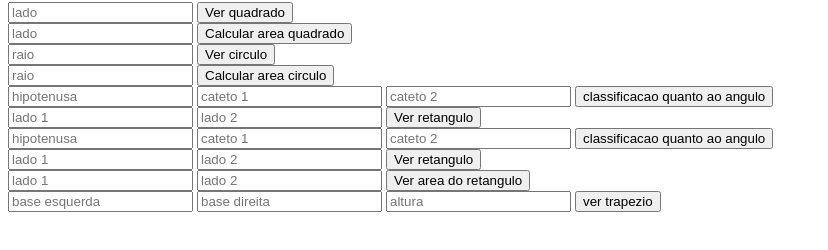
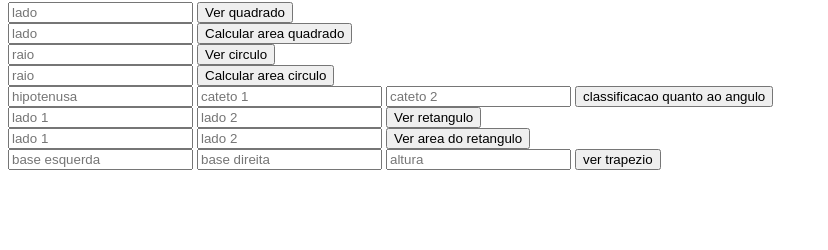
Before and after one commit to Sarmuns/trabNuvem, a website: page index.html in a window 1280 px wide. Shown: the part 78-328 px from the top of the page, without its empty margins (0-828 px from the left). Drawn offline with Linux system fonts and the light colour scheme.

Commit message:
Fixing code after wrong conflict resolve

```diff
--- a/index.html
+++ b/index.html
@@ -44,21 +44,6 @@
     </form>
   </div>
   <div>
-  <form action="http://localhost:3000/triangulo">
-    <input type="text" name="lado1" placeholder="hipotenusa" required>
-    <input type="text" name="lado2" placeholder="cateto 1" required>
-    <input type="text" name="lado3" placeholder="cateto 2" required>
-    <input class="subscribe-button" type="submit" value="classificacao quanto ao angulo"/>
-  </form>
-</div>
-<div>
-  <form action="http://localhost:3000/retangulo">
-    <input type="text" name="lado1" placeholder="lado 1" required>
-    <input type="text" name="lado2" placeholder="lado 2" required>
-    <input class="subscribe-button" type="submit" value="Ver retangulo"/>
-  </form>
-</div>
-<div>
     <form action="http://localhost:3000/retanguloArea">
       <input type="text" name="lado1" placeholder="lado 1" required>
       <input type="text" name="lado2" placeholder="lado 2" required>
```
Lines whose indentation alone changed are shown as unchanged.
